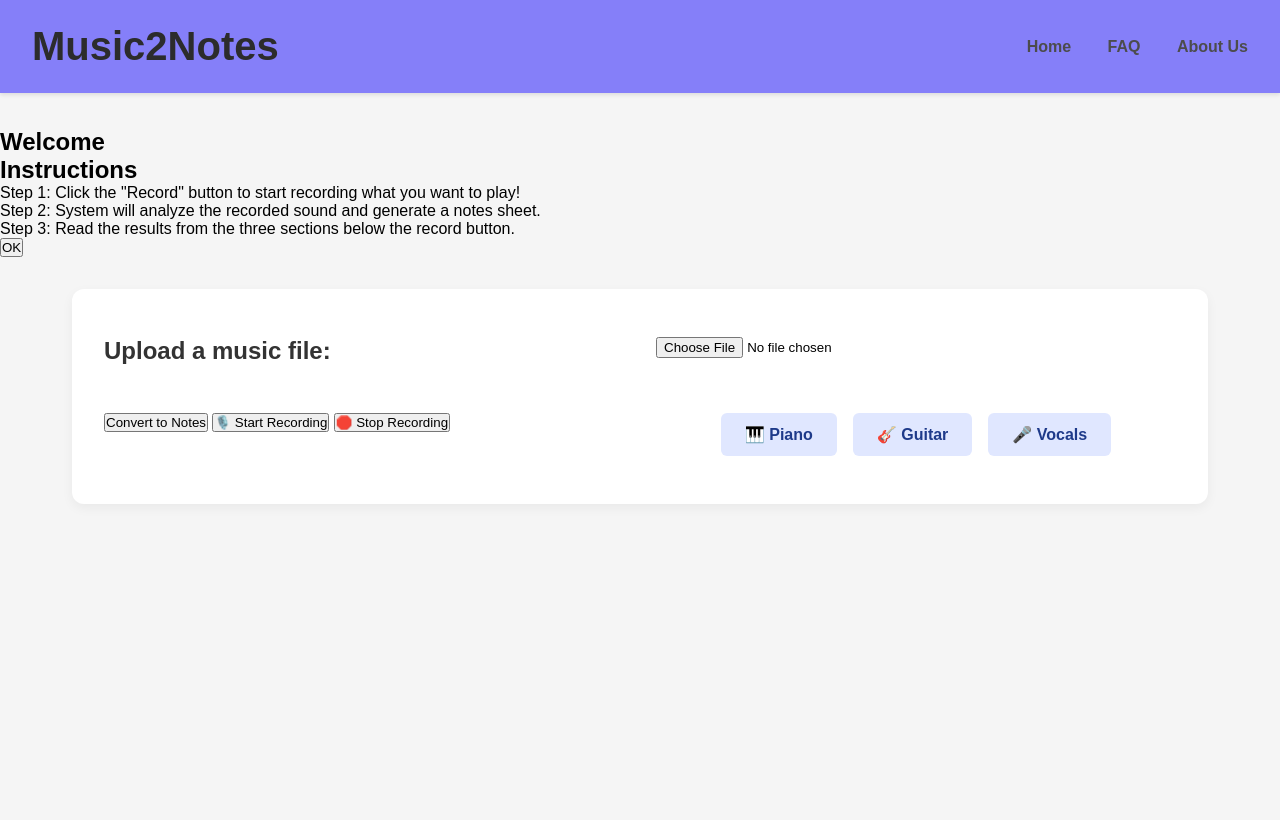
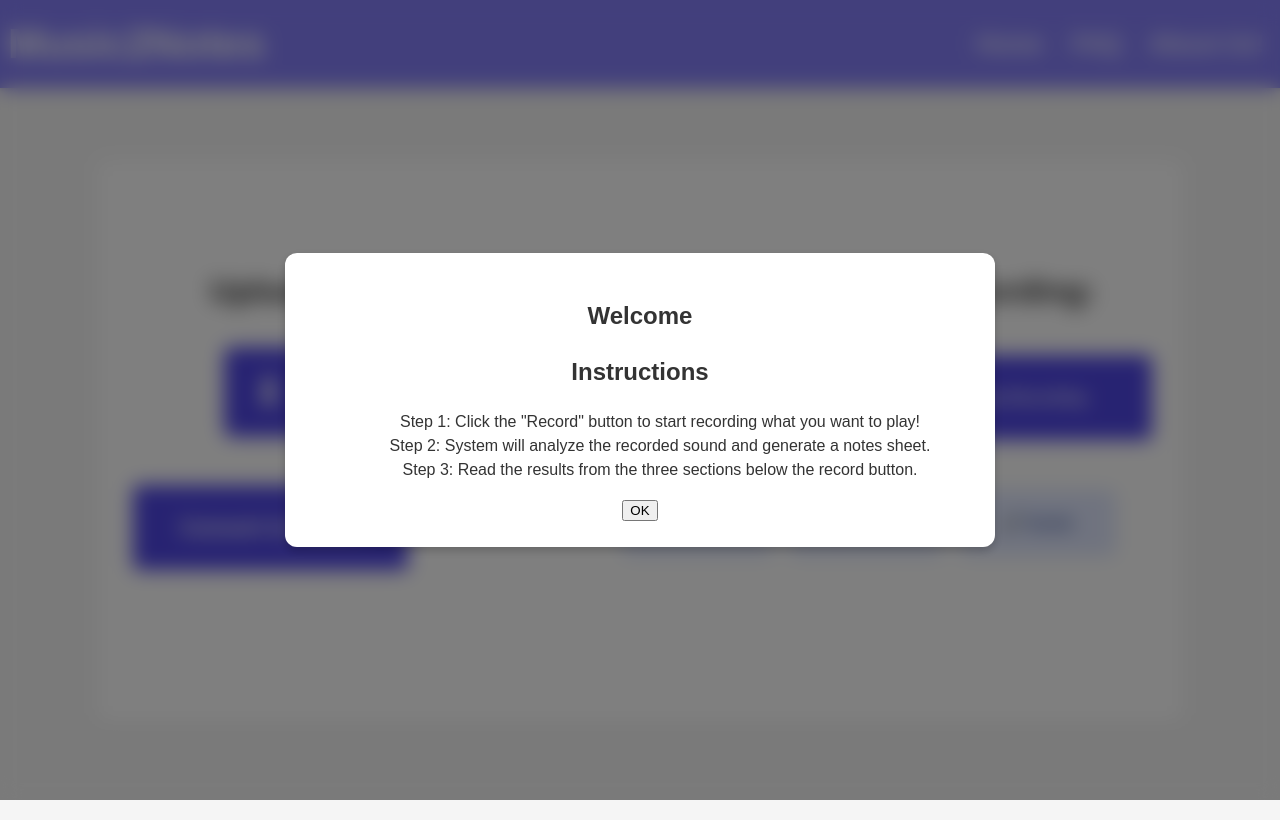
Before and after one commit to mixasolop/FIT-frontend, a plain HTML site: page blabla.html in a window 1280 px wide. Drawn offline with Linux system fonts and the light colour scheme.

Commit message:
reassigned buttons, so it is easier to use for user

```diff
--- a/blabla.html
+++ b/blabla.html
@@ -2,17 +2,17 @@
 <html lang="en">
 <head>
   <meta charset="UTF-8" />
-  <meta name="viewport" content="width=device-width, initial-scale=1.0" />
-  <title>Music Page with Recording & Upload</title>
+  <meta name="viewport" content="width=device-width, initial-scale=1.0"/>
+  <title>Music2Notes</title>
   <link rel="stylesheet" href="style.css" />
-
-
 </head>
 <body>
+
+  <!-- Intro modal -->
   <div class="modal" id="introModal">
     <div class="modal-content">
-      <h2>Welcome</h2>
-      <h2>Instructions</h2>
+      <h2 style="text-align: center;">Welcome</h2>
+      <h2 style="text-align: center;">Instructions</h2>
       <ol>
         Step 1: Click the "Record" button to start recording what you want to play!<ol></ol>
         Step 2: System will analyze the recorded sound and generate a notes sheet.<ol></ol>
@@ -22,41 +22,49 @@
     </div>
   </div>
 
-
+  <!-- Fixed purple header -->
   <header>
     <h1>Music2Notes</h1>
     <nav>
-      <a href="#">Home</a>
-      <a href="#">FAQ</a>
-      <a id="aboutBtn" href="#">About Us</a>
+      <a href="blabla.html">Home</a>
+      <a href="faq.html">FAQ</a>
+      <a id="aboutBtn" href="About-Us.html">About Us!</a>
     </nav>
   </header>
 
   <main>
+    <!-- two-column upload vs record -->
     <section class="upload-section">
-      <label for="audioFile"> <b> Upload a music file: </b></label>
+      <!-- LEFT COLUMN -->
+      <div class="left-column">
+        <label class="upload-label">Upload a music file:</label>
+        <label for="audioFile" class="upload-icon"></label>
         <input type="file" id="audioFile" accept="audio/*" />
+        <button class="convert-btn" onclick="convertFile()">Convert to Notes</button>
+      </div>
 
-      <!-- NEW WRAPPER for these 3 buttons -->
-      <div class="upload-buttons">
-        <button onclick="convertFile()">Convert to Notes</button>
+      <!-- RIGHT COLUMN -->
+      <div class="right-column">
+        <div class="realtime-label">Real time recording:</div>
+        <div class="realtime-buttons">
           <button onclick="startRecording()">🎙️ Start Recording</button>
           <button onclick="stopRecording()">🛑 Stop Recording</button>
         </div>
-
         <div class="instrument-buttons">
           <button onclick="selectInstrument('Piano')">🎹 Piano</button>
           <button onclick="selectInstrument('Guitar')">🎸 Guitar</button>
           <button onclick="selectInstrument('Vocals')">🎤 Vocals</button>
         </div>
+      </div>
     </section>
 
-    <div class="output" id="output" style="display: none">
+    <!-- results panel -->
+    <div class="output" id="output" style="display:none">
       <h3>Extracted Notes:</h3>
-      <p id="notes">C4 E4 G4 C5 A4 F4 G4</p>
+      <p id="notes"></p>
     </div>
   </main>
+
   <script src="script.js"></script>
-
 </body>
 </html>
--- a/style.css
+++ b/style.css
@@ -1,142 +1,230 @@
-/* Base resets */
-* { box-sizing: border-box; margin: 0; padding: 0; }
+/* style.css */
+
+/* ========== GLOBAL ========== */
 body {
+  margin: 0;
+  padding-top: 4rem;               /* space for the fixed header */
+  background: #f5f5f5;
   font-family: Arial, sans-serif;
-  background-color: #f5f5f5;
-  padding-top: 8rem; /* increased to match header height */
+  color: #333;
+  line-height: 1.5;
 }
 
-/* Header styling (changed background and layout) */
+/* ========== HEADER ========== */
 header {
   position: fixed;
-  top: 0;
-  left: 0;
+  top: 0; left: 0;
   width: 100%;
-  background-color: #857ff9; /* changed to purple */
-  padding: 1.5rem 2rem;
+  height: 7%;
+  background: #857ff9;             /* purple */
+  color: white;
   display: flex;
   justify-content: space-between;
   align-items: center;
+  padding: 1rem 0.5rem;
   box-shadow: 0 2px 4px rgba(0,0,0,0.1);
   z-index: 100;
 }
+
 header h1 {
-  font-size: 2.5rem;
-  color: #2c2c2c;
+  margin: 0;
+  font-size: 2.6rem;
 }
+
 header nav a {
-  font-size: 1rem;
-  margin-left: 2rem;
+  color: rgba(255,255,255,0.9);
+  margin-right: 1.5rem;
+  font-size: 1.5rem;
   text-decoration: none;
-  color: #4c4c4c;
   font-weight: bold;
 }
+
 header nav a:hover {
-  color: #333333;
+  color: white;
 }
 
-main {
-  max-width: 1200px;
-  margin: 0 auto;
-  padding: 2rem;
+/* ========== MODAL ========== */
+
+.modal {
+  position: fixed;         /* Sticks it to the viewport */
+  top: 0;
+  left: 0;
+  width: 100vw;
+  height: 100vh;
+  background-color: rgba(0, 0, 0, 0.5); /* semi-transparent overlay */
+  display: flex;           /* Flexbox helps center it */
+  align-items: center;     /* Center vertically */
+  justify-content: center; /* Center horizontally */
+  backdrop-filter: blur(10px);          /* Optional: extra inner blur */
+ -webkit-backdrop-filter: blur(10px);
+  z-index: 9999;           /* SUPER on top of everything */
 }
 
-/* Upload card as two columns (changed) */
+
+.modal-content {
+  background: #fff;
+  padding: 25px 30px;
+  width: 90%;
+  max-width: 650px;
+  border-radius: 12px;
+  box-shadow: 0 4px 10px rgba(0,0,0,0.2);
+  text-align: center;
+  z-index: 9999; /* Optional: extra layer */
+}
+
+/* ========== MAIN / UPLOAD SECTION ========== */
+main {
+  max-width: 100%;
+  margin: 6rem 6rem;
+}
+
 .upload-section {
+  display: grid;
+  grid-template-columns: 1fr 1fr;  /* left and right columns */
+  column-gap: 3rem;                /* space between columns */
   background: white;
-  padding: 3rem 2rem;
+  padding: 2rem;
+  height: 500px;
   border-radius: 12px;
   box-shadow: 0 4px 12px rgba(0,0,0,0.05);
-  display: grid; /* changed to grid */
-  grid-template-columns: 1fr 1fr;
-  gap: 2rem;
   align-items: start;
 }
-.upload-section label {
-  font-size: 1.5rem;
-  color: #333;
-  margin-bottom: 1rem;
-}
 
-/* Left column: center icon & button */
+/* LEFT COLUMN */
 .left-column {
   display: flex;
   flex-direction: column;
   align-items: center;
-  gap: 2rem;
 }
-.left-column .icon {
-  font-size: 4rem;
-  color: #4f46e5;
+
+.upload-label {
+  align-self: flex-start;
+  margin-left: 20%;
+  margin-top: 75px;
+  font-size: 2rem;
+  font-weight: bold;
+  margin-bottom: 1rem;
 }
-.left-column button.convert {
-  background-color: #4f46e5;
+
+/* hide the native file-input */
+.upload-section input[type="file"] {
+  display: none;
+}
+
+/* custom file-picker icon */
+.upload-icon {
+  width: 90px;
+  height: 90px;
+  background: #4f46e5;
+  border-radius: 8px;
+  margin-top: 1rem;
+  display: flex;
+  align-items: center;
+  justify-content: center;
+  cursor: pointer;
+  margin-right: 8rem;
+}
+
+.upload-icon::before {
+  content: "⬇︎";
+  font-size: 2.5rem;
+  color: white;
+  line-height: 1;
+}
+
+/* convert button */
+.convert-btn {
+  margin-top: 3rem;
+  width: 275px;
+  height: 85px;
+  background: #4f46e5;
   color: white;
   border: none;
-  padding: 1rem 2rem;
-  border-radius: 8px;
-  font-size: 1.1rem;
+  border-radius: 6px;
+  padding: 0.75rem 1rem;
+  font-size: 1.4rem;
+  font-weight: bold;
+  margin-right: 125px;
   cursor: pointer;
 }
-.left-column button.convert:hover {
-  background-color: #3730a3;
+
+.convert-btn:hover {
+  background: #3730a3;
 }
 
-/* Right column */
-.right-column label {
-  font-size: 1.5rem;
+/* RIGHT COLUMN */
+.right-column {
+  display: flex;
+  flex-direction: column;
+  align-items: center;
+}
+
+/* real-time recording label */
+.realtime-label {
+  align-self: flex-start;
   font-weight: bold;
+  margin-top: 75px;
+  font-size: 2rem;
+  margin-left: 200px;
+  margin-bottom: 0.5rem;
+}
+
+/* real-time buttons */
+.realtime-buttons {
+  display: flex;
+  gap: 1rem;
+  margin-top: 2rem;
   margin-bottom: 1rem;
-  display: block;
 }
-.right-column .record-buttons {
-  display: flex;
-  gap: 1.5rem;
-  margin-bottom: 2rem;
-}
-.right-column button.record {
-  background-color: #4f46e5;
+
+.realtime-buttons button {
+  background: #4f46e5;
   color: white;
   border: none;
-  padding: 1rem 2rem;
-  border-radius: 8px;
-  font-size: 1.1rem;
+  border-radius: 6px;
+  width: 275px;
+  height: 85px;
+  padding: 0.75rem 1.25rem;
+  font-size: 1rem;
+  font-weight: bold;
   cursor: pointer;
 }
-.right-column button.record:hover {
-  background-color: #3730a3;
+
+.realtime-buttons button:hover {
+  background: #3730a3;
 }
 
+/* instrument buttons row */
 .instrument-buttons {
   display: flex;
-  justify-content: center;
   gap: 1rem;
 }
+
 .instrument-buttons button {
-  background-color: #e0e7ff;
+  background: #e0e7ff;
   color: #1e3a8a;
   border: none;
-  padding: 0.75rem 1.5rem;
+  margin-top: 2.1rem;
   border-radius: 6px;
+  padding: 1.5rem 2.7rem;
+  font-size: 0.95rem;
   font-weight: bold;
   cursor: pointer;
-  font-size: 1rem;
-}
-.instrument-buttons button:hover {
-  background-color: #c7d2fe;
 }
 
+.instrument-buttons button:hover {
+  background: #c7d2fe;
+}
+
+/* ========== OUTPUT PANEL ========== */
 .output {
   margin-top: 2rem;
-  background-color: white;
-  padding: 2rem;
+  background: white;
+  padding: 1.5rem;
   border-radius: 12px;
   box-shadow: 0 4px 12px rgba(0,0,0,0.05);
 }
+
 .output h3 {
-  margin-bottom: 1rem;
-  font-size: 1.3rem;
+  margin-top: 0;
 }
-.output p {
-  font-size: 1rem;
-}
```
Also changed, not shown: About-Us.html (+6 -6 lines). Lines whose indentation alone changed are shown as unchanged.
